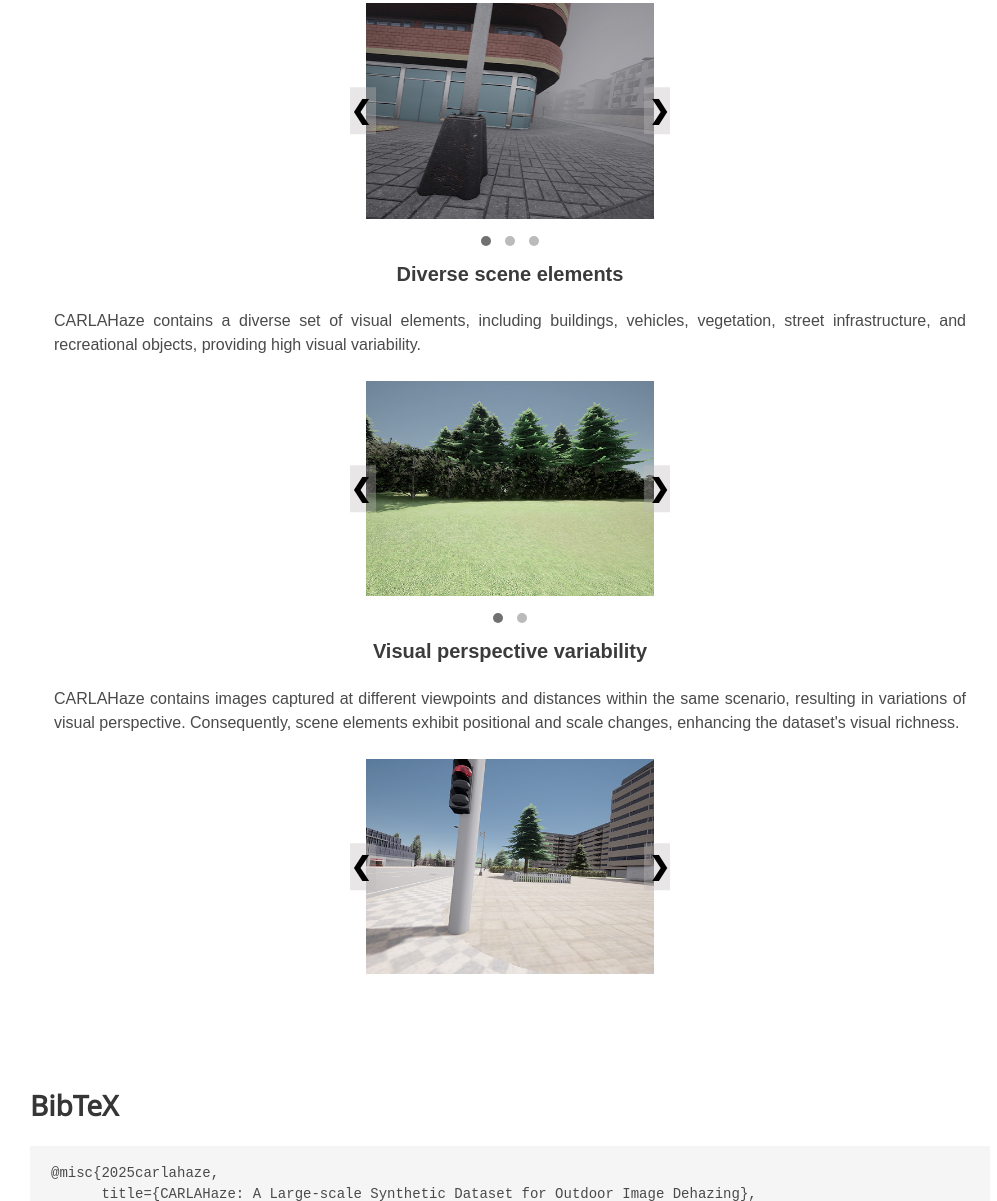
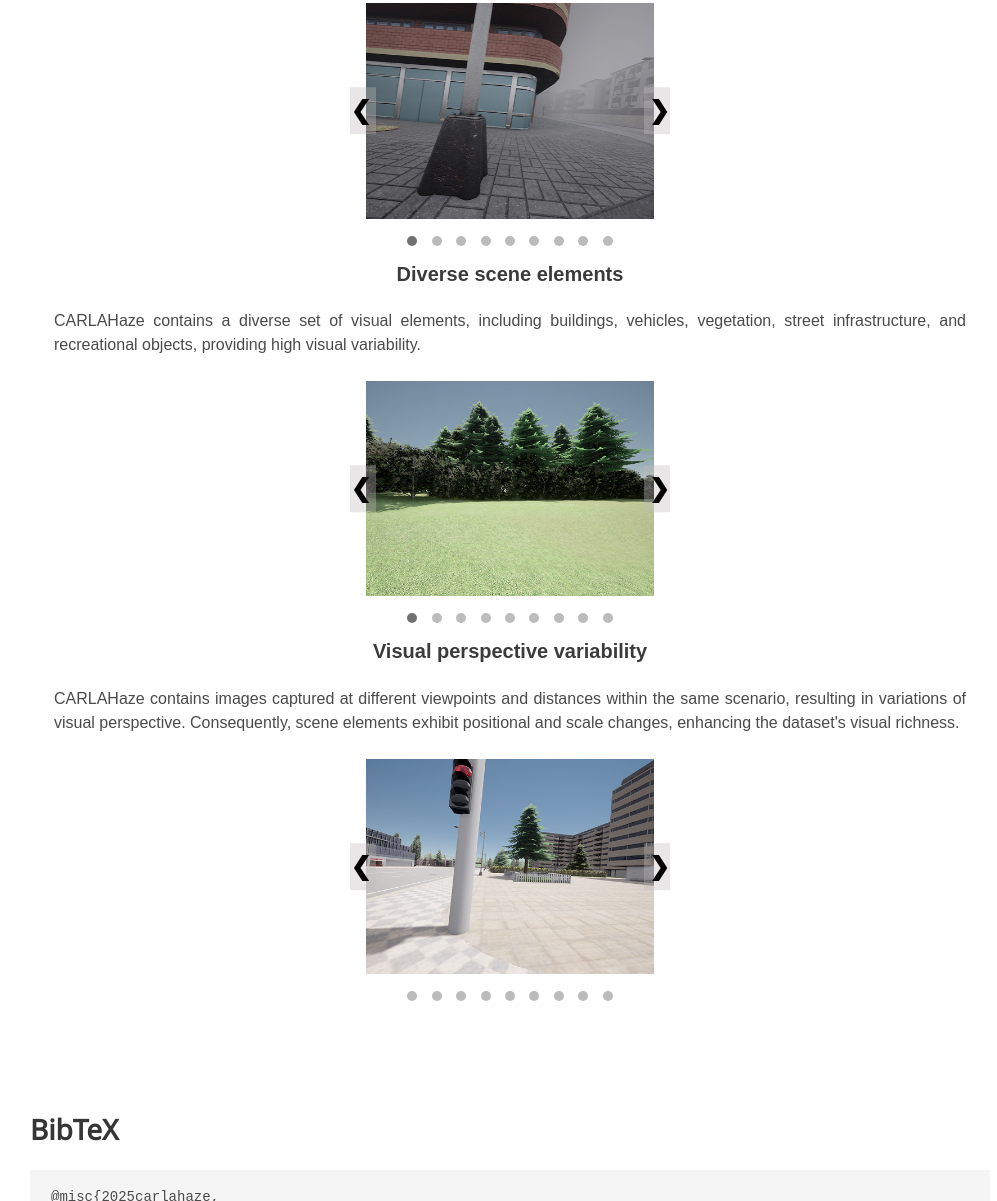
Before and after one commit to Leo-Thomas/CARLAHaze, a plain HTML site: page index.html in a window 1280 px wide. Shown: the part 2404-3605 px from the top of the page, without its empty margins (130-1127 px from the left). Drawn offline with nearby package versions, Linux system fonts and the light colour scheme; some icons are missing; a web font is replaced by a local one.

Commit message:
Update index.html

```diff
--- a/index.html
+++ b/index.html
@@ -81,7 +81,7 @@
             <div class="publication-links">
               <!-- PDF Link. -->
               <span class="link-block">
-                <a href="#"
+                <a href="https://arxiv.org/pdf/2011.12948"
                    class="external-link button is-normal is-rounded is-dark">
                   <span class="icon">
                       <i class="fas fa-file-pdf"></i>
@@ -225,6 +225,14 @@
           <span class="dot1" onclick="currentSlide(0, 1)"></span>
           <span class="dot1" onclick="currentSlide(0, 2)"></span>
           <span class="dot1" onclick="currentSlide(0, 3)"></span>
+          <span class="dot1" onclick="currentSlide(0, 4)"></span>
+          <span class="dot1" onclick="currentSlide(0, 5)"></span>
+          <span class="dot1" onclick="currentSlide(0, 6)"></span>
+          <span class="dot1" onclick="currentSlide(0, 7)"></span>
+          <span class="dot1" onclick="currentSlide(0, 8)"></span>
+          <span class="dot1" onclick="currentSlide(0, 9)"></span>
+          <span class="dot1" onclick="currentSlide(0, 10)"></span>
+          <span class="dot1" onclick="currentSlide(0, 11)"></span>
         </div>
       </div>
 
@@ -253,6 +261,12 @@
           <span class="dot2" onclick="currentSlide(1, 1)"></span>
           <span class="dot2" onclick="currentSlide(1, 2)"></span>
           <span class="dot2" onclick="currentSlide(1, 3)"></span>
+          <span class="dot2" onclick="currentSlide(1, 4)"></span>
+          <span class="dot2" onclick="currentSlide(1, 5)"></span>
+          <span class="dot2" onclick="currentSlide(1, 6)"></span>
+          <span class="dot2" onclick="currentSlide(1, 7)"></span>
+          <span class="dot2" onclick="currentSlide(1, 8)"></span>
+          <span class="dot2" onclick="currentSlide(1, 9)"></span>
         </div>
       </div>
 
@@ -280,6 +294,13 @@
         <div class="dots">
           <span class="dot3" onclick="currentSlide(2, 1)"></span>
           <span class="dot3" onclick="currentSlide(2, 2)"></span>
+          <span class="dot3" onclick="currentSlide(2, 3)"></span>
+          <span class="dot3" onclick="currentSlide(2, 4)"></span>
+          <span class="dot3" onclick="currentSlide(2, 5)"></span>
+          <span class="dot3" onclick="currentSlide(2, 6)"></span>
+          <span class="dot3" onclick="currentSlide(2, 7)"></span>
+          <span class="dot3" onclick="currentSlide(2, 8)"></span>
+          <span class="dot3" onclick="currentSlide(2, 9)"></span>
         </div>
       </div>
 
@@ -305,9 +326,15 @@
           <a class="next" onclick="plusSlides(1, 3)">&#10095;</a>
         </div>
         <div class="dots">
-          <span class="dot4" onclick="currentSlide(3, 1)"></span>
-          <span class="dot4" onclick="currentSlide(3, 2)"></span>
-          <span class="dot4" onclick="currentSlide(3, 3)"></span>
+          <span class="dot3" onclick="currentSlide(3, 1)"></span>
+          <span class="dot3" onclick="currentSlide(3, 2)"></span>
+          <span class="dot3" onclick="currentSlide(3, 3)"></span>
+          <span class="dot3" onclick="currentSlide(3, 4)"></span>
+          <span class="dot3" onclick="currentSlide(3, 5)"></span>
+          <span class="dot3" onclick="currentSlide(3, 6)"></span>
+          <span class="dot3" onclick="currentSlide(3, 7)"></span>
+          <span class="dot3" onclick="currentSlide(3, 8)"></span>
+          <span class="dot3" onclick="currentSlide(3, 9)"></span>
         </div>
       </div>
 
```
